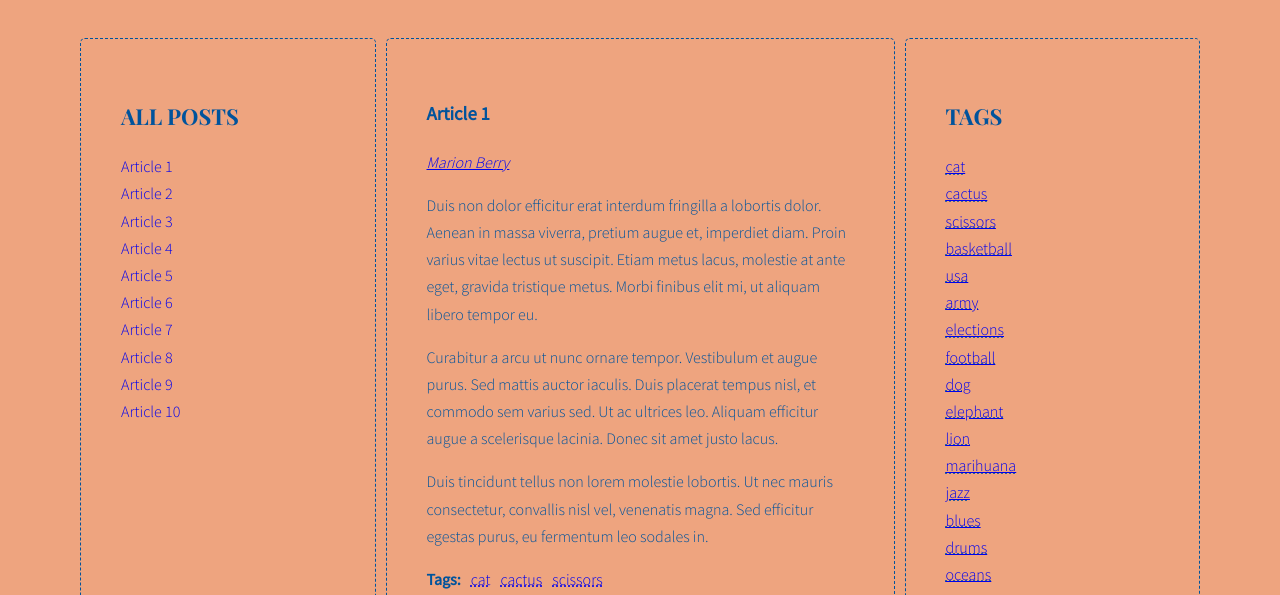
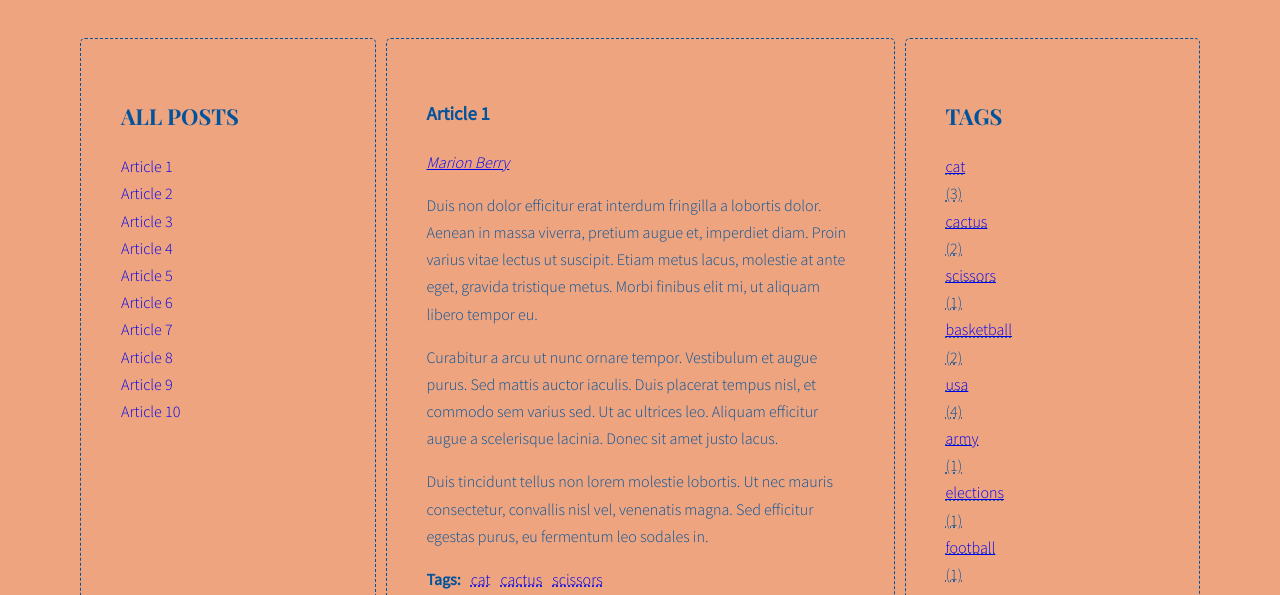
Before and after one commit to kaz4486/javascript-blog, a website: page index.html in a window 1280 px wide. Shown: the part 205-800 px from the top of the page. Drawn offline with nearby package versions, Linux system fonts and the light colour scheme; a web font is replaced by a local one.

Commit message:
Add html to tagList

```diff
--- a/index.html
+++ b/index.html
@@ -208,7 +208,7 @@
             <article
               class="post"
               id="article-6"
-              data-tags="usa cactus marihuana jazz"
+              data-tags="usa cactus jazz"
               data-author="George Tuxedo"
             >
               <h3 class="post-title">Article 6</h3>
--- a/js/script.js
+++ b/js/script.js
@@ -106,8 +106,9 @@ function generateTitleLinks(customSelector = '') {
 generateTitleLinks();
 
 function generateTags() {
-  /* [NEW] create a new variable allTags with an empty array */
-  let allTags = [];
+  /* [NEW] create a new variable allTags with an empty object */
+  let allTags = {};
+  console.log('allTags:', allTags);
   /* find all articles */
 
   const articles = document.querySelectorAll(optArticleSelector);
@@ -131,16 +132,16 @@ function generateTags() {
 
     /* split tags into array */
 
-    const finalTags = articleTags.split(' ');
-    console.log('final tags:' + finalTags);
+    const tags = articleTags.split(' ');
+    console.log('final tags:' + tags);
 
     /* START LOOP: for each tag */
 
-    for (let finalTag of finalTags) {
-      console.log(finalTag);
+    for (let tag of tags) {
+      console.log(tag);
 
       /* generate HTML of the link */
-      const linkHTML = `<li><a href="#tag-${finalTag}">${finalTag}</a></li>`;
+      const linkHTML = `<li><a href="#tag-${tag}">${tag}</a></li>`;
       console.log('linkHtml:' + linkHTML);
 
       /* add generated code to html variable */
@@ -148,9 +149,11 @@ function generateTags() {
       html = html + linkHTML;
 
       /* [NEW] check if this link is NOT already in allTags */
-      if (allTags.indexOf(linkHTML) == -1) {
+      if (!allTags[tag]) {
         /* [NEW] add generated code to allTags array */
-        allTags.push(linkHTML);
+        allTags[tag] = 1;
+      } else {
+        allTags[tag]++;
       }
       /* END LOOP: for each tag */
     }
@@ -166,7 +169,25 @@ function generateTags() {
   console.log('tagList:' + tagList);
 
   /* [NEW] add html from allTags to tagList */
-  tagList.innerHTML = allTags.join(' ');
+  // tagList.innerHTML = allTags.join(' ');
+  console.log('allTags:', allTags);
+
+  /* [NEW] create variable for all links HTML code */
+  let allTagsHTML = '';
+
+  /* [NEW] START LOOP: for each tag in allTags: */
+  for (let tag in allTags) {
+    /* [NEW] generate code of a link and add it to allTagsHTML */
+
+    const linkHTML = `<li><a href="#tag-${tag}">${tag}</a></li>`;
+    console.log('linkHtml:' + linkHTML);
+
+    allTagsHTML += linkHTML + ' (' + allTags[tag] + ') ';
+  }
+  /* [NEW] END LOOP: for each tag in allTags: */
+
+  /*[NEW] add HTML from allTagsHTML to tagList */
+  tagList.innerHTML = allTagsHTML;
 }
 generateTags();
 
@@ -332,8 +353,6 @@ function authorClickHandler(event) {
 function addClickListenersToAuthor() {
   /* find all links to tags */
 
-  let html = '';
-
   const authorLinks = document.querySelectorAll('.post-author a');
   console.log('authorLinks:' + authorLinks);
   /* START LOOP: for each link */
```
